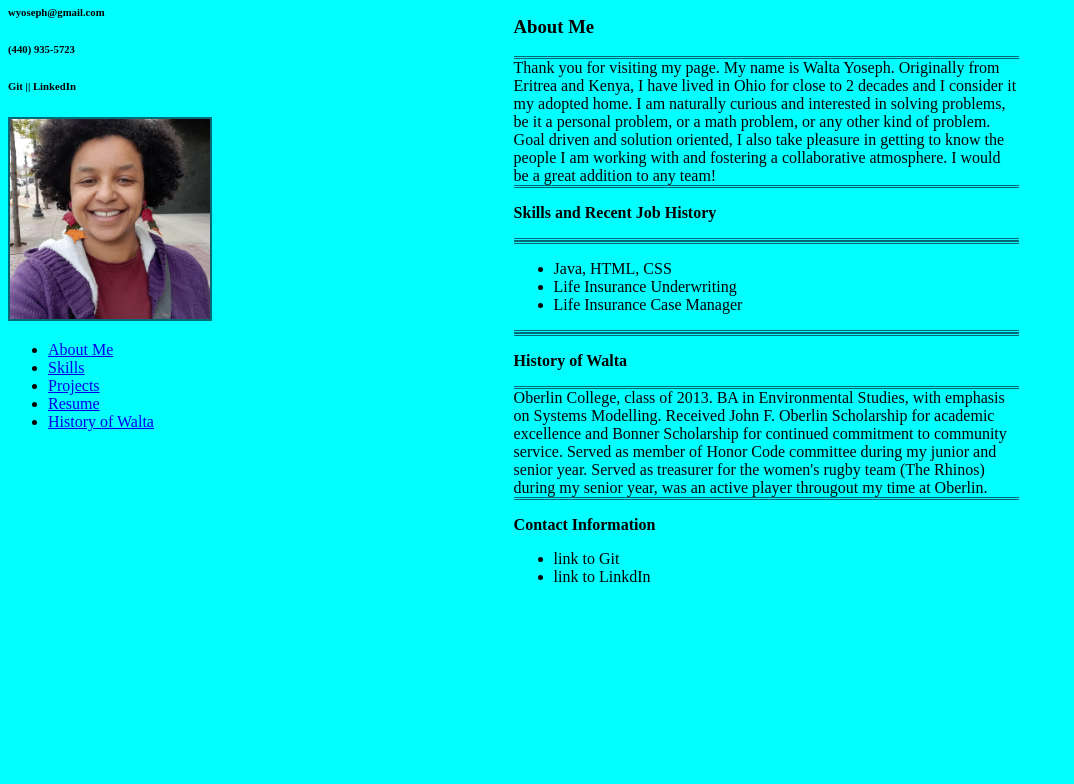
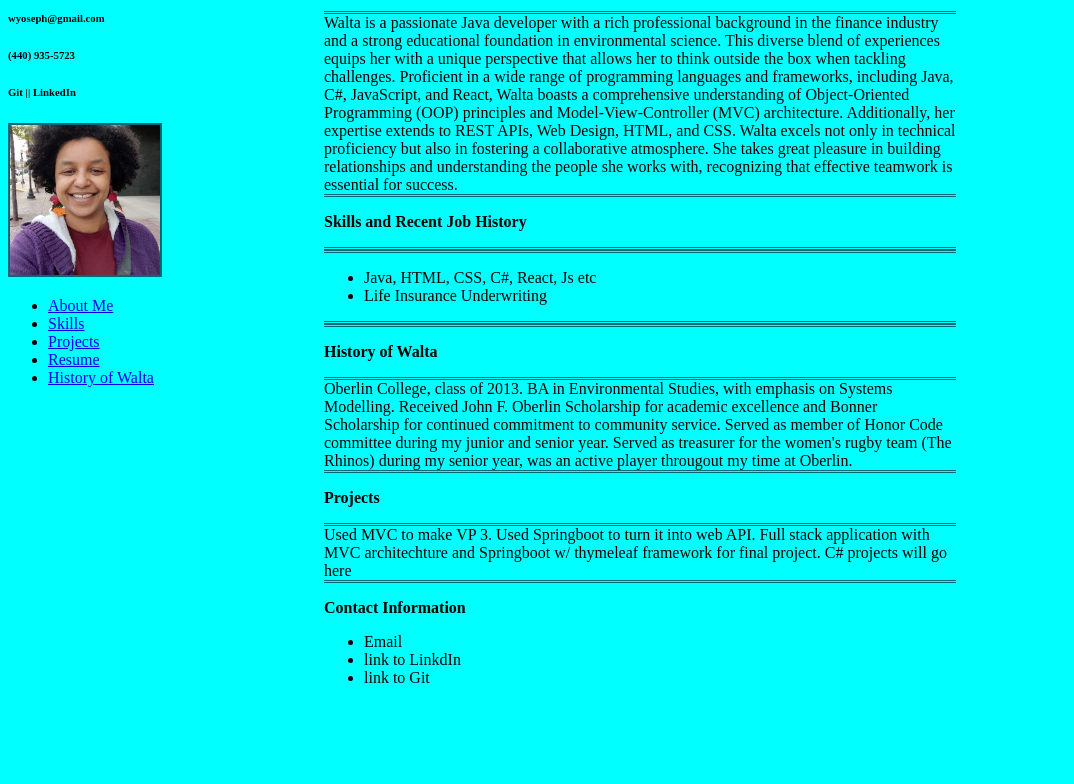
Before and after one commit to WaltaYo/waltayo.github.io, a plain HTML site: page index.html in a window 1280 px wide. Shown: the part 111-895 px from the top of the page, without its empty margins (0-1074 px from the left). Drawn offline with Linux system fonts and the light colour scheme.

Commit message:
changed css

```diff
--- a/index.css
+++ b/index.css
@@ -5,84 +5,57 @@ html {
 
 }
 
-.container{
-    display: inline-grid;
-    grid-template-columns: 2fr 2fr 1fr;
-    grid-template-rows:  100px 2fr 1fr;
+.container {
+    display: grid;
+    grid-auto-columns: 1fr;
+    grid-template-columns: 1.5fr 3fr 0.5fr;
+    grid-template-rows: 1fr 5fr 1fr;
+    gap: 1px 0px;
+    grid-template-areas:
+      "header header header header"
+      "navbar main main scroll"
+      "navbar main main scroll"
+      "navbar footer footer footer";
+  }
+  .navbar {
+    grid-area: navbar; }
+
+  .header {
+    display: grid;
+    grid-template-columns: 1.2fr 0.8fr 1fr;
+    grid-template-rows: 1fr 1fr 1fr;
+    gap: 0px 0px;
+    grid-template-areas:
+    "contact . .";
+  grid-area: header;
+  }
+
+  .footer { grid-area: footer; }
+  .main { grid-area: main; }
+  .scroll { grid-area: scroll; }
+
+
+
+img {
+
+    width: 150px;
+    height: auto;
+    border: 2px solid rgb(3, 105, 119);
+    grid-area: header;
 
 
 
 
 
-    /* display: grid;
-    column-gap: 10px white;
-    column-gap: 10px;
-    display: grid 20px 50px 20px;
-    background-color: antiquewhite;
-    padding: 10px;
-    margin: 0px;
-    font-family:Georgia, 'Times New Roman', Times, serif;
-    height: fit-content;
-    border: solid black; */
-
-}
-
-header {
-
-
-    /* justify-content: left; */
-
-}
-
-#flexbox2{
-    grid-column-start: 2;
-    grid-column-end: 3;
-    grid-row-start: 2;
-    grid-row-end: 3;
 }
 
 
-/* #flexbox1{
-    display: flex;
-    flex-direction: row;
-    justify-content: space-evenly;
-    line-height: 1px;
-    align-items: center;
 
 
-
-} */
-img {
-
-    width: 200px;
-    height: auto;
-    border: 2px solid rgb(3, 105, 119);
-
-
-
-}
-
-/* #flexbox2{
-    display:flex;
-    flex-direction: column;
-    width: 90%;
-    height: 100%;
-    border: 10px double #E0694D;
-    padding: 0 5px;
-    column-gap: 50px;
-    background-color: #7EB8E1;
-
-
-} */
-
-
-p {
+p, h1 {
     border: 1px;
     border-top: double  rgb(3, 105, 119);
     border-bottom: double rgb(3, 105, 119);
-
-
-
 
 
 }
--- a/index.html
+++ b/index.html
@@ -8,55 +8,73 @@
     <link rel="stylesheet" href="/index.css">
 </head>
 <div class="container">
+
     <body>
 
-      <section id="flexbox1">
-         <header>
+        <section>
+            <header class="header">
+
+
+                <div class="contact">
+
                     <h1>Walta Yoseph</h1>
                     <h6>Columbus, OH</h6>
                     <h6>wyoseph@gmail.com </h6>
                     <h6>(440) 935-5723</h6>
                     <h6>Git || LinkedIn</h6>
-        </header>
 
 
-            <img src="./image/Walta.jpg" alt="my image">
 
-
-        <nav><ul>
+                    <img src="./image/Walta.jpg" alt="my image" class="pic">
+                    <nav class="navbar">
+                        <ul>
                             <li>
-            <a href="#about_me">About Me</a></li>
+                                <a href="#about_me">About Me</a>
+                            </li>
                             <li>
-                <a href="./skills.html">Skills</a></li>
+                                <a href="./skills.html">Skills</a>
+                            </li>
                             <li>
-            <a href="#projects">Projects</a></li>
+                                <a href="#projects">Projects</a>
+                            </li>
 
                             <li>
-            <a href="#history">Resume</a></li>
+                                <a href="#history">Resume</a>
+                            </li>
 
                             <li>
-                <a href="#history">History of Walta</a></li>
+                                <a href="#history">History of Walta</a>
+                            </li>
 
-        </ul></nav>
-
+                        </ul>
+                    </nav>
+                </div>
+            </header>
         </section>
-        <main id="flexbox2">
+        <main>
 
 
 
 
 
-            <section id="about_me">
+            <section>
+                <h1>Java Full-Stack Developer</h1>
                 <h3>About Me</h3>
                 <p>
-                    Thank you for visiting my page. My name is Walta Yoseph. Originally from Eritrea and Kenya,
-                    I have lived in Ohio for close to 2 decades and I consider it my adopted home. I am naturally
-                    curious and
-                    interested in solving problems, be it a personal problem, or a math problem, or any other kind of
-                    problem.
-                    Goal driven and solution oriented, I also take pleasure in getting to know the people I am working
-                    with
-                    and fostering a collaborative atmosphere. I would be a great addition to any team!
+                    Walta is a passionate Java developer with a rich professional background in the finance industry and
+                    a strong educational foundation in environmental science. This diverse blend of experiences equips
+                    her with a unique perspective that allows her to think outside the box when tackling challenges.
+                    Proficient in a wide range of programming languages and frameworks, including Java, C#, JavaScript,
+                    and React, Walta boasts a comprehensive understanding of Object-Oriented Programming (OOP)
+                    principles
+                    and Model-View-Controller (MVC) architecture. Additionally, her expertise extends to REST APIs, Web
+                    Design,
+                    HTML, and CSS. Walta excels not only in technical proficiency but also in fostering a collaborative
+                    atmosphere.
+                    She takes great pleasure in building relationships and understanding the people she works with,
+                    recognizing that
+                    effective teamwork is essential for success.
+
                 </p>
             </section>
 
@@ -66,9 +84,9 @@
                 <h8><strong>Skills and Recent Job History</strong></h8>
                 <p>
                 <ul>
-                    <li>Java, HTML, CSS</li>
+                    <li>Java, HTML, CSS, C#, React, Js etc</li>
                     <li>Life Insurance Underwriting</li>
-                    <li>Life Insurance Case Manager</li>
+
 
                 </ul>
 
@@ -87,12 +105,22 @@
                 </p>
 
             </section>
+            <section id="projects">
+                <h8><strong>Projects</strong></h8>
+                <p>
+                    Used MVC to make VP 3. Used Springboot to turn it into web API. Full stack application with
+                    MVC architechture and Springboot w/ thymeleaf framework for final project.
+                    C# projects will go here
+                </p>
+
+            </section>
 
             <section>
                 <h8><strong>Contact Information</strong></h8>
                 <ul>
+                    <li>Email</li>
+                    <li>link to LinkdIn</li>
                     <li>link to Git</li>
-                    <li>link to LinkdIn</li>
 
                 </ul>
             </section>
```
Lines whose indentation alone changed are shown as unchanged.
